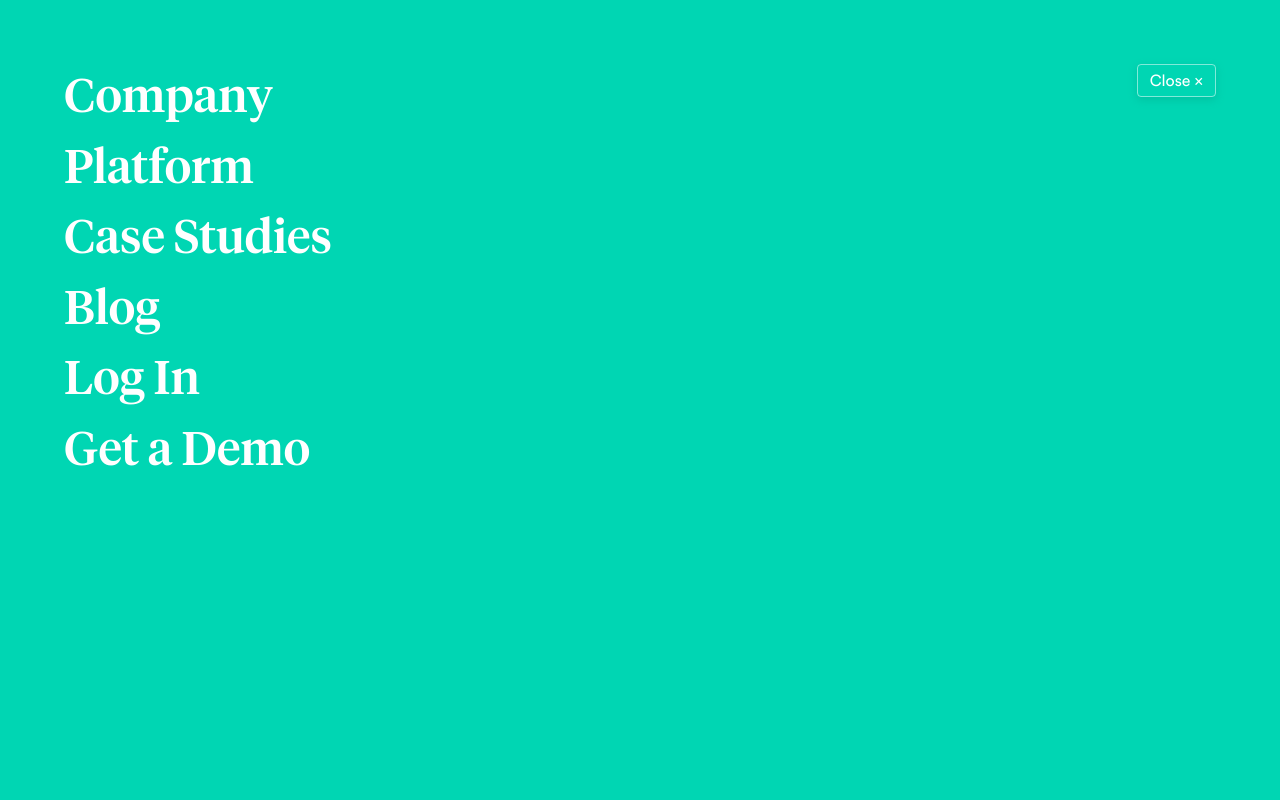
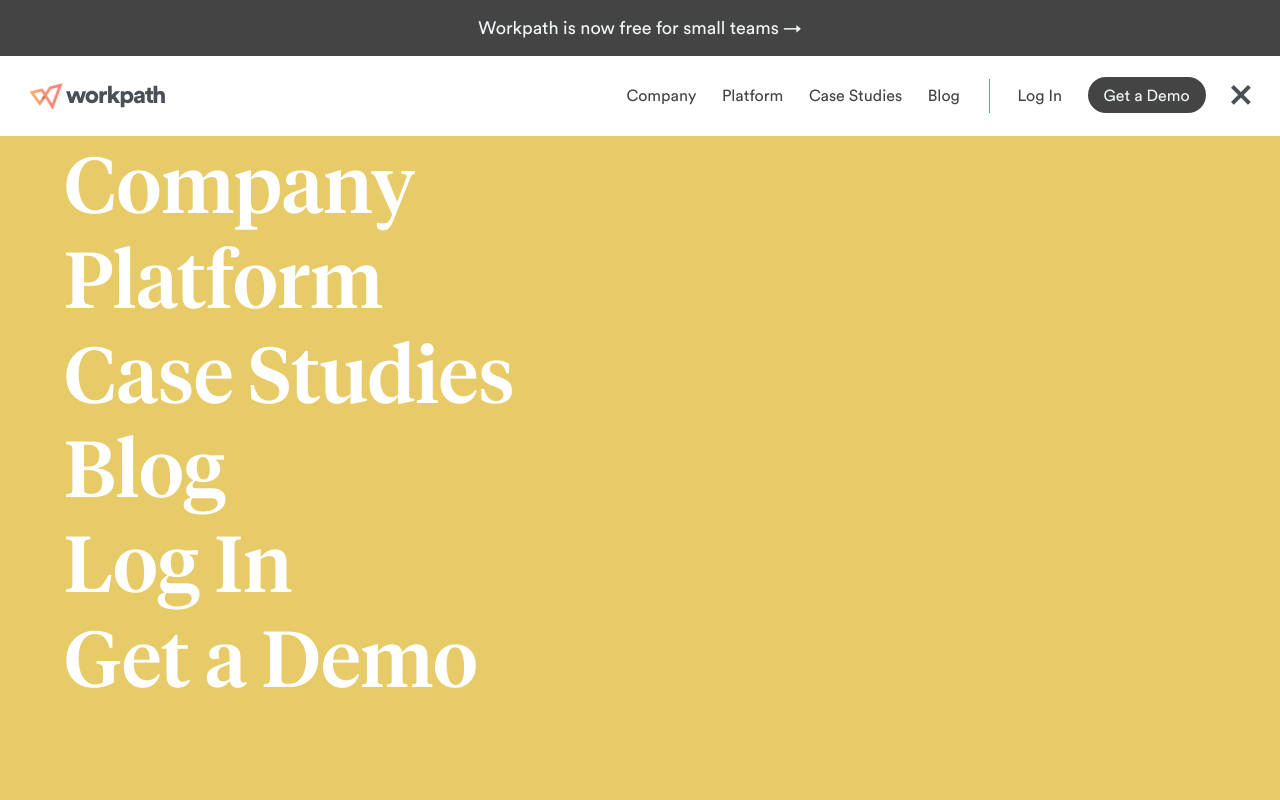
Before and after one commit to nickmjones/workpath.co, a Next.js app: page / in a window 1280 px wide. Both pictures are taken after a click on the item 1240 px from the left and 102 px from the top of the page. Shown: the top 800 px of the page. Built offline with nearby package versions, Linux system fonts and the light colour scheme.

Commit message:
More refactoring

```diff
--- a/components/hamburger.js
+++ b/components/hamburger.js
@@ -1,16 +1,79 @@
-import React from 'react';
-import styles from '../styles/modules/hamburger.module.scss';
+import React from "react";
+import styles from "../styles/modules/hamburger.module.scss";
 
 class Hamburger extends React.Component {
-  render(){
-    return(
-      <ul className={styles.hamburgerMenu}>
-        <li className={styles.hamburgerBar}></li>
-        <li className={styles.hamburgerBar}></li>
-        <li className={styles.hamburgerBar}></li>
-      </ul>
-    )
+  constructor(props) {
+    super(props);
+    this.state = {
+      isCloseButton: false,
+    };
+  }
+
+  handleButtonClick = () => {
+    this.setState((state) => ({
+      isCloseButton: !this.state.isCloseButton,
+    }));
+  };
+
+  render() {
+    if (this.state.isCloseButton === true) {
+      return (
+        <span className="symbol" onClick={this.handleButtonClick}>
+          <svg
+            width="20"
+            height="20"
+            viewBox="0 0 20 20"
+            fill="none"
+            xmlns="http://www.w3.org/2000/svg"
+          >
+            <path
+              fill-rule="evenodd"
+              clip-rule="evenodd"
+              d="M16.9706 19.799L6.40503e-05 2.82843L2.82849 0L19.7991 16.9706L16.9706 19.799Z"
+              fill="#495057"
+            />
+            <path
+              fill-rule="evenodd"
+              clip-rule="evenodd"
+              d="M2.04197e-05 16.9705L16.9706 -5.82584e-05L19.799 2.82837L2.82845 19.7989L2.04197e-05 16.9705Z"
+              fill="#495057"
+            />
+          </svg>
+        </span>
+      );
+    } else {
+      return (
+        <span className="symbol" onClick={this.handleButtonClick}>
+          <svg
+            width="20"
+            height="18"
+            viewBox="0 0 20 18"
+            fill="none"
+            xmlns="http://www.w3.org/2000/svg"
+          >
+            <path
+              fill-rule="evenodd"
+              clip-rule="evenodd"
+              d="M19.8 4H0V0H19.8V4Z"
+              fill="#495057"
+            />
+            <path
+              fill-rule="evenodd"
+              clip-rule="evenodd"
+              d="M19.8 11H0V7H19.8V11Z"
+              fill="#495057"
+            />
+            <path
+              fill-rule="evenodd"
+              clip-rule="evenodd"
+              d="M19.8 18H0V14H19.8V18Z"
+              fill="#495057"
+            />
+          </svg>
+        </span>
+      );
+    }
   }
 }
 
-export default Hamburger
+export default Hamburger;
--- a/components/navigation.js
+++ b/components/navigation.js
@@ -26,6 +26,10 @@
     }
   };
 
+  componentDidMount() {
+    window.addEventListener("scroll", this.handleScroll);
+  }
+
   render() {
     return (
       <>
@@ -36,9 +40,6 @@
               : `${styles.overlayOff}`
           }
         >
-          <span className={styles.close} onClick={this.toggleMenuClick}>
-            Close &times;
-          </span>
           <ul>
             <li>
               <Link href="/company">
@@ -67,13 +68,18 @@
               </Link>
             </li>
           </ul>
+
         </div>
 
         <div className={styles.banner}>
           Workpath is now free for small teams &rarr;
         </div>
 
-        <ul className={styles.navigation} role="navigation">
+        <ul className={
+            this.state.menuAtTop
+              ? `${styles.navigation}`
+              : `${styles.navigationShadow}`
+          } role="navigation">
           <li className={styles.navigationLogo}>
             <Link href="/">
               <a><img src="./images/wp_logo.svg" alt="Workpath logo" /></a>
@@ -97,7 +103,7 @@
           <li className={styles.autohide}>
             <a href="https://blog.workpath.co">Blog</a>
           </li>
-          <li className={styles.divider}></li>
+          <li className={`${styles.divider} ${styles.autohide}`}></li>
           <li className={styles.autohide}>
             <a href="https://app.workpath.co">Log In</a>
           </li>
--- a/styles/modules/hamburger.module.scss
+++ b/styles/modules/hamburger.module.scss
@@ -1,20 +1,14 @@
 @import '../base/variables.scss';
 @import '../base/utils.scss';
 
-ul.hamburgerMenu {
-  margin: 0;
-  padding: 0;
-  width: 22px;
-  height: 22px;
-  position: relative;
-  display: flex;
-  flex-flow: column;
+@keyframes hideshow {
+  0% { opacity: 1; }
+  10% { opacity: 1; }
+  15% { opacity: 0; }
+  100% { opacity: 0; }
 }
 
-li.hamburgerBar {
-  flex: 0 2px;
-  padding: 0;
-  margin: 0 0 5px;
-  background: $black;
-  list-style-type: none;
+.symbol {
+  transition: all .30s ease-in-out;
+  animation: hideshow 10s ease infinite;
 }
--- a/styles/modules/navigation.module.scss
+++ b/styles/modules/navigation.module.scss
@@ -12,22 +12,38 @@
   color: $fog;
   text-align: center;
   font-size: 1.125rem;
-  line-height: 3;
+  height: 3.5rem;
+  line-height: 3.5rem;
+  z-index: 999;
 }
 .overlay {
   width: 100%;
-  height: 100%;
-  position: absolute;
+  height: 100vh;
+  position: fixed;
   z-index: 80;
-  background: $scrub;
-  @include animate(0.4s, ease-in-out);
+  background: $midcentury;
+  @include animate(0.2s, ease-in-out);
   padding: 1rem;
+  display: grid;
+  grid-template-columns: repeat(12, 1fr);
+
+  & * {
+    grid-column: 1 / -1;
+  }
+
+  ul {
+    margin-top: 10vh;
+  }
 
   ul li {
     color: white;
     font-family: $font-display;
-    font-size: $h4-size;
-    line-height: 1.5;
+    font-size: $h5-size;
+    line-height: 1.2;
+
+    @include respond-to(md) {
+      font-size: $h3-size;
+    }
 
     a {
       color: white;
@@ -39,20 +55,6 @@
     padding: 5vw;
   }
 
-  .close {
-    float: right;
-    border: 1px solid rgba(255, 255, 255, 0.5);
-    padding: 5px 12px;
-    color: white;
-    cursor: pointer;
-    border-radius: 4px;
-    transition: all 0.2s ease-in-out;
-    box-shadow: 0 3px 9px darken($scrub, 4%);
-    &:hover {
-      margin-top: 3px;
-      box-shadow: 0 1px 3px darken($scrub, 4%);
-    }
-  }
 }
 .overlayOn {
   composes: overlay;
@@ -74,6 +76,16 @@
   display: flex;
   align-items: center;
   grid-column: 1/13;
+  position: sticky;
+  z-index: 999;
+  top: 0;
+  background: white;
+  margin-top: -.5rem;
+  @include animate(.3s, ease-in-out);
+}
+.navigationShadow {
+  composes: navigation;
+  box-shadow: 0 3px 6px rgba(0,0,0,0.2);
 }
 
 li.navigationLogo {
@@ -131,6 +143,7 @@
   display: flex;
   flex-flow: row wrap;
   align-content: center;
+  padding-top: 6px;
 }
 .navigation li.autohide {
   @extend .hide-for-small;
```
